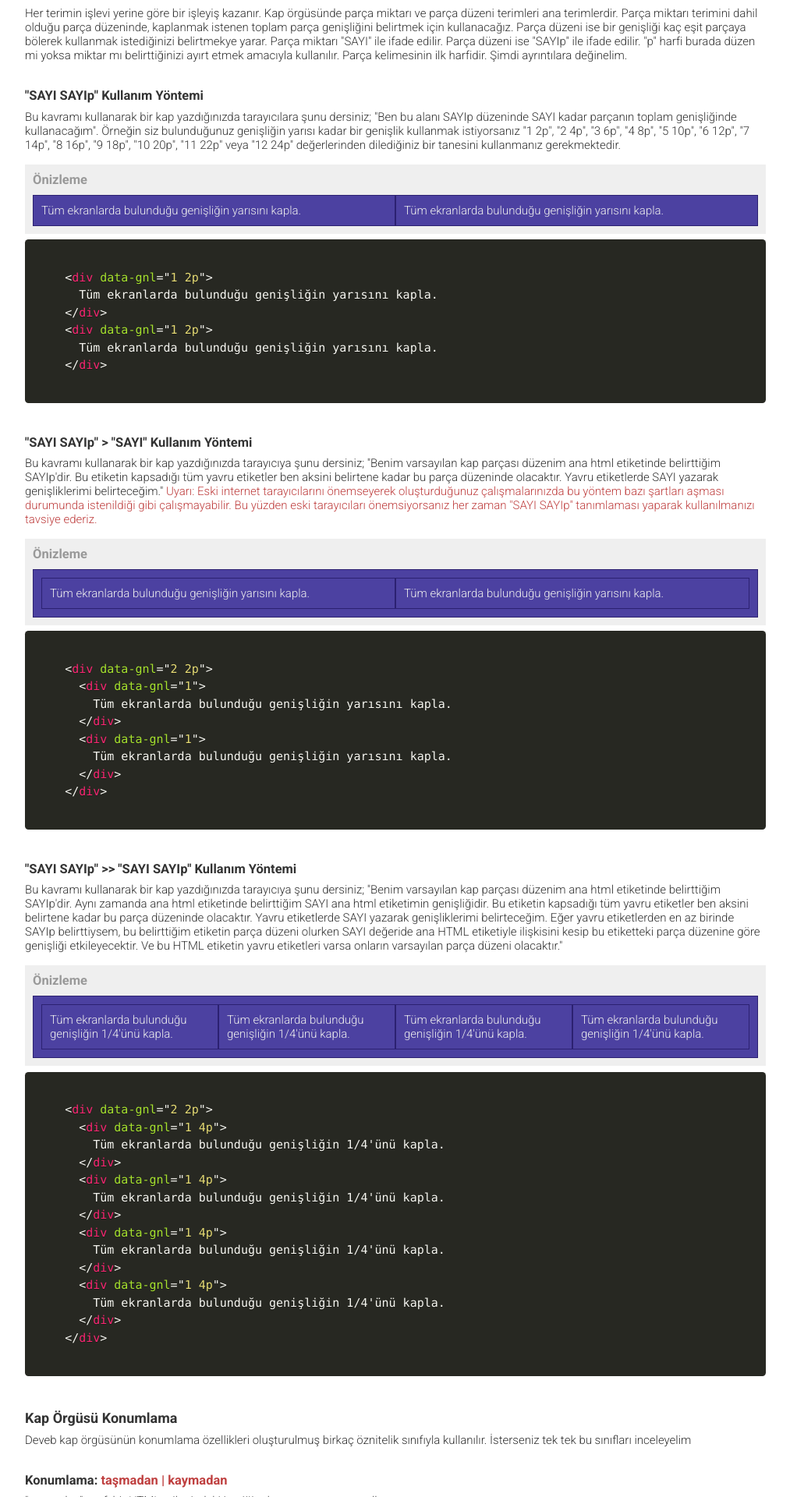
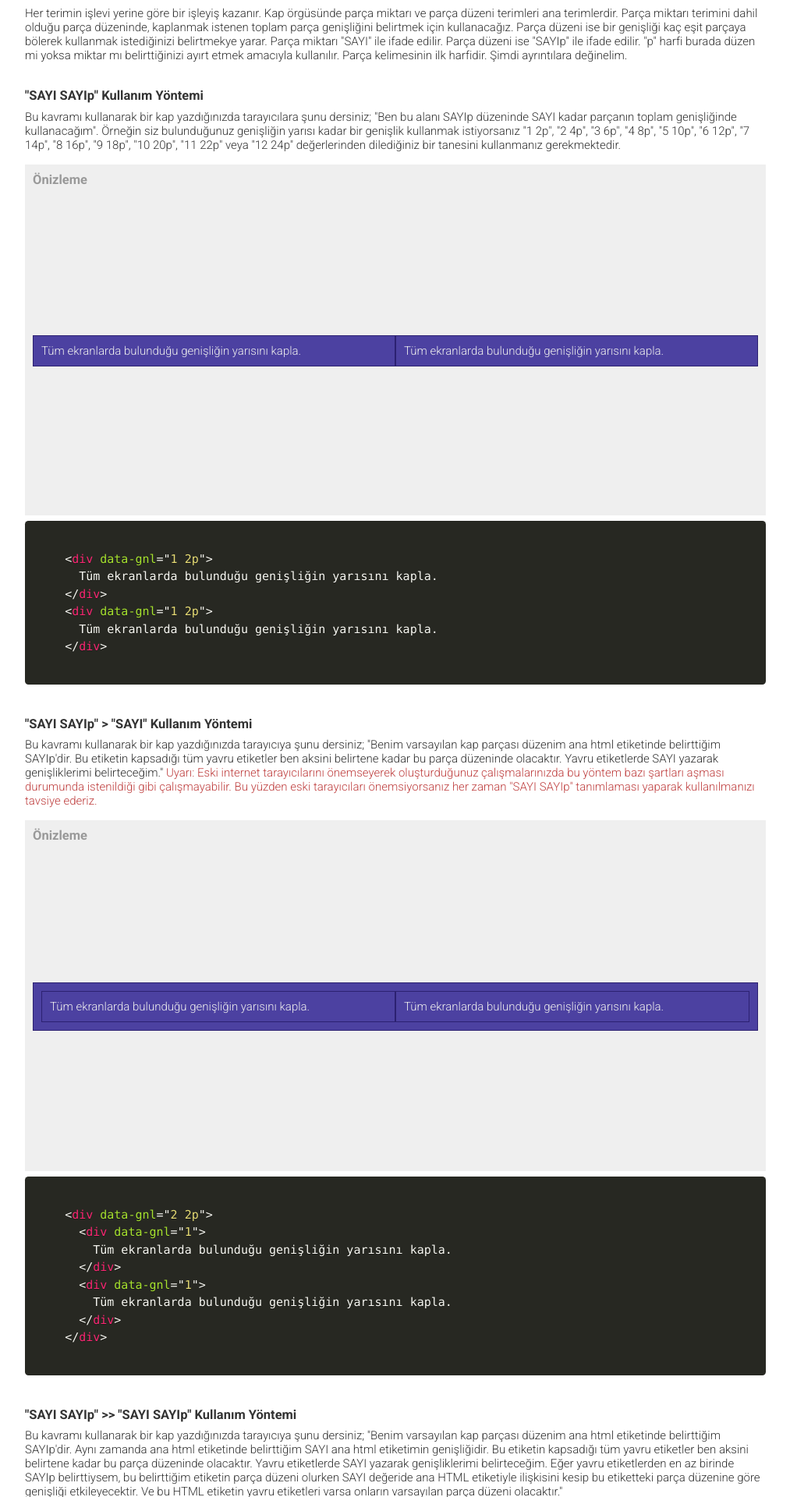
Before and after one commit to data-deveb/data-deveb.github.io, a Jekyll site: the page built from belgeler/kap-orgusu.html, in a window 1280 px wide. Shown: the part 610-2530 px from the top of the page at 78% size, without its empty margins (228-1241 px from the left). Built offline with Jekyll 4.4.1, drawn with Linux system fonts in a browser that asks for light colours.

Commit message:
Güncelleme

```diff
--- a/belgeler/kap-orgusu.html
+++ b/belgeler/kap-orgusu.html
@@ -582,7 +582,7 @@
 
 
 <style media="screen">
-  .önizleme{background-color:#efefef; padding:10px;}
+  .önizleme{background-color:#efefef; padding:10px; height:50vh; overflow-y: auto;}
   .önizleme [data-gnl]{border:1px solid #2c2171; background-color: #4c41a1; padding:10px; color:#eee;}
   .önizleme h3 {color:#999;margin:0 0 10px 0;}
 </style>
```
